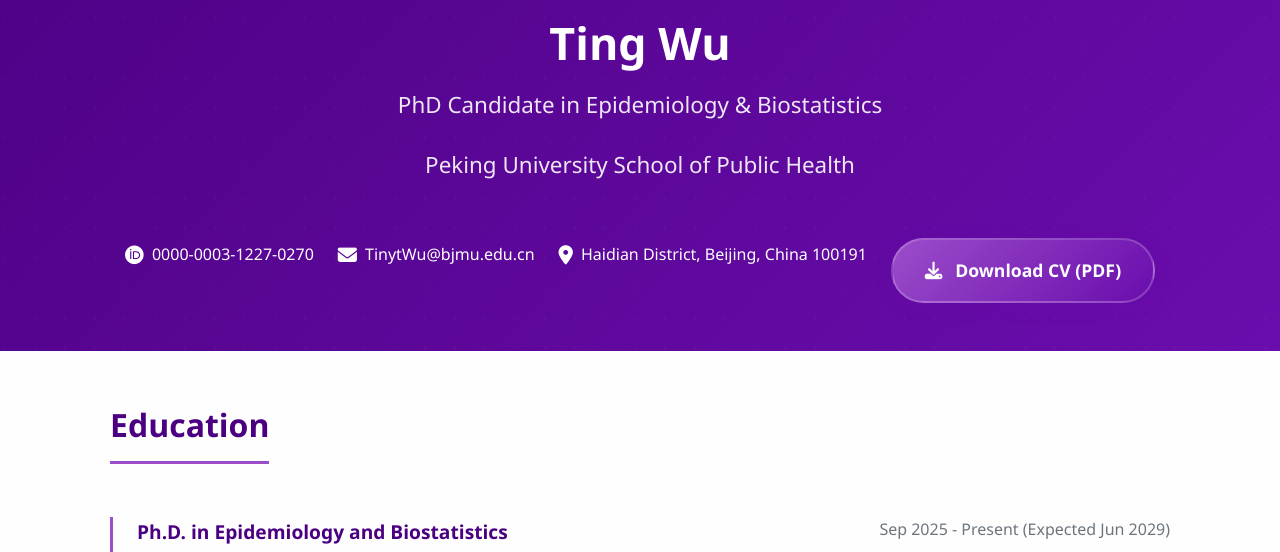
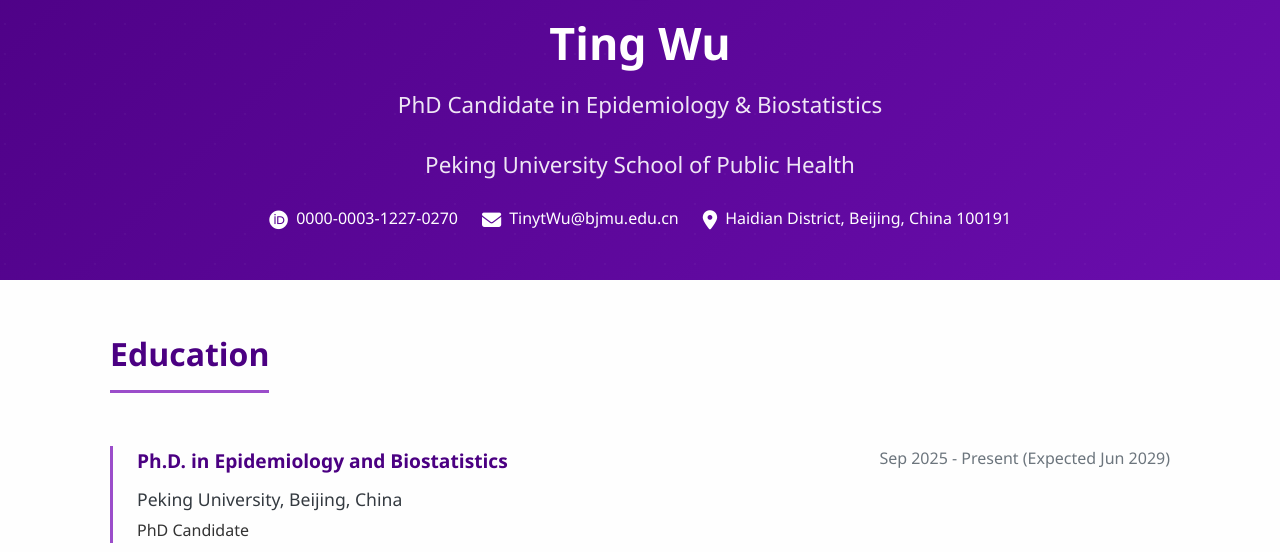
Before and after one commit to TinytW/tinytw.github.io, a plain HTML site: page index.html in a window 1280 px wide. Shown: the part 241-793 px from the top of the page. Drawn offline with Linux system fonts and the light colour scheme.

Commit message:
Update index.html

```diff
--- a/index.html
+++ b/index.html
@@ -132,32 +132,6 @@
         .contact-item a:hover {
             color: #e0c3fc;
             text-decoration: underline;
-        }
-
-        .cv-download-btn {
-            margin-top: 2rem;
-        }
-
-        .cv-button {
-            display: inline-flex;
-            align-items: center;
-            gap: 0.8rem;
-            background: linear-gradient(135deg, var(--primary-light), var(--primary));
-            color: white;
-            padding: 1rem 2rem;
-            border-radius: 50px;
-            text-decoration: none;
-            font-weight: 600;
-            font-size: 1.1rem;
-            transition: var(--transition);
-            box-shadow: 0 4px 15px rgba(106, 13, 173, 0.3);
-            border: 2px solid rgba(255, 255, 255, 0.2);
-        }
-
-        .cv-button:hover {
-            transform: translateY(-3px);
-            box-shadow: 0 8px 20px rgba(106, 13, 173, 0.4);
-            background: linear-gradient(135deg, var(--primary), var(--primary-dark))
         }
 
         /* 主体内容 */
@@ -414,11 +388,6 @@
                     <i class="fas fa-map-marker-alt"></i>
                     <span>Haidian District, Beijing, China 100191</span>
                 </div>
-                <div class="cv-download-btn">
-                    <a href="CV_Ting_Wu.pdf" download class="cv-button">
-                        <i class="fas fa-download"></i> Download CV (PDF)
-                    </a>
-                </div>
             </div>
         </div>
     </header>
```
